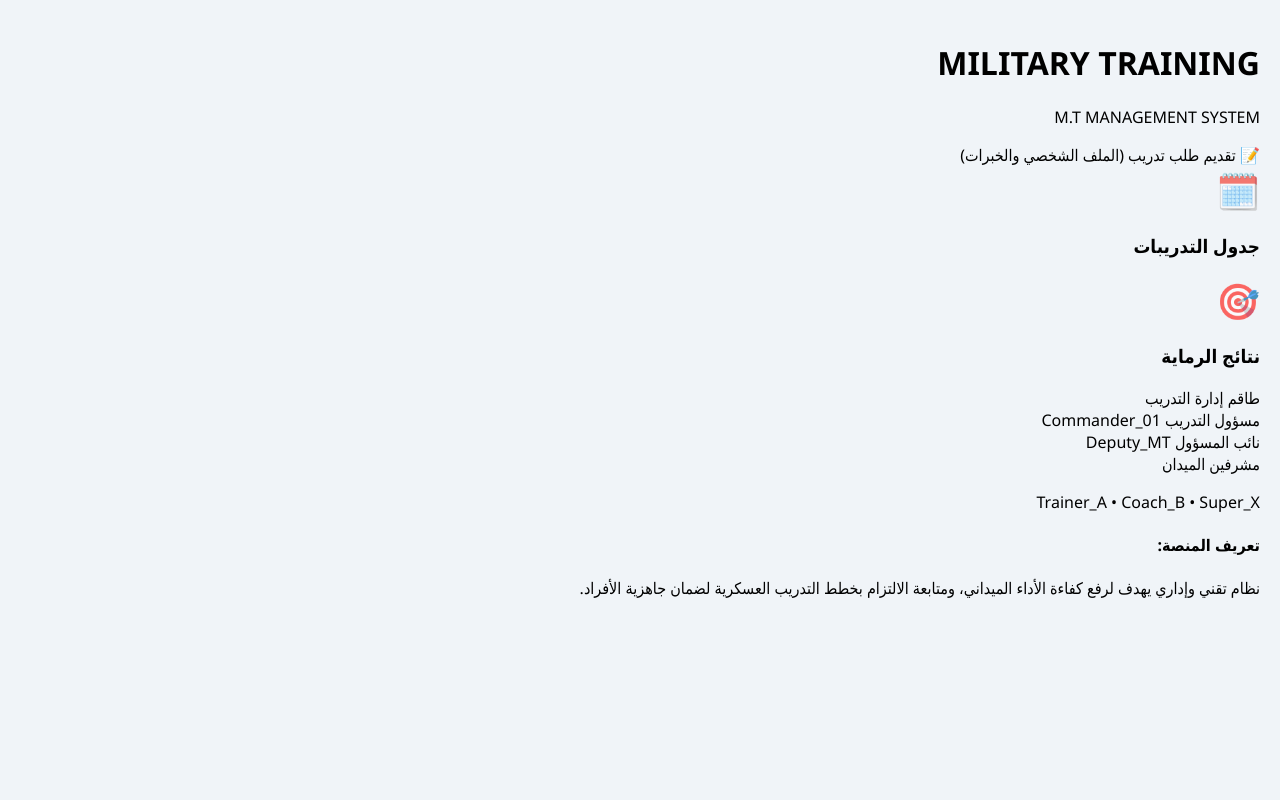
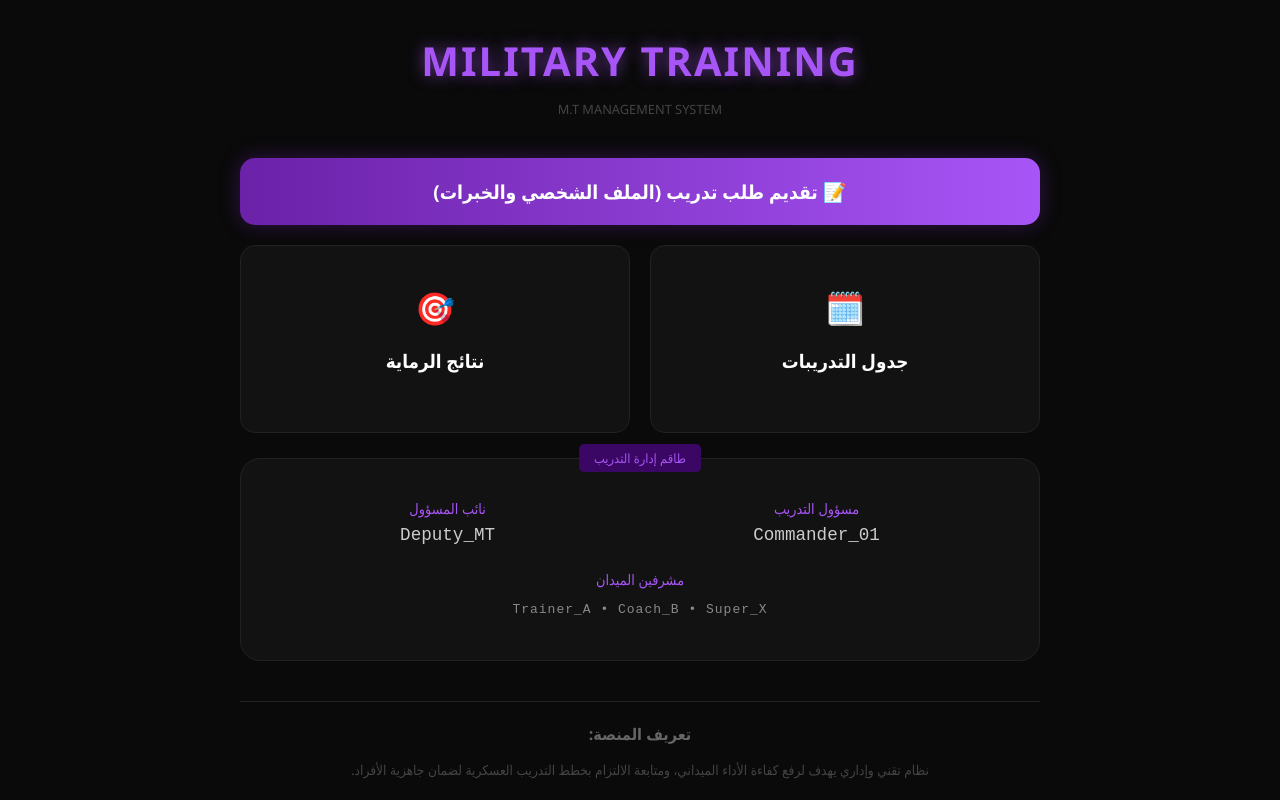
Before and after one commit to nwafh9339-beep/Military-exercises--, a plain HTML site: page index.html in a window 1280 px wide. Drawn offline with Linux system fonts and the light colour scheme.

Commit message:
Update style.css

```diff
--- a/style.css
+++ b/style.css
@@ -1,91 +1,137 @@
 body {
-    font-family: 'Segoe UI', Tahoma, sans-serif;
-    background-color: #f0f4f8; /* خلفية مائلة للأزرق الفاتح جداً */
+    background-color: #0a0a0a;
+    color: white;
+    font-family: 'Segoe UI', Tahoma, Geneva, Verdana, sans-serif;
     margin: 0;
-    padding: 20px;
+    display: flex;
+    justify-content: center;
+    align-items: center;
+    min-height: 100vh;
 }
 
-.container {
-    max-width: 1000px;
-    margin: 0 auto;
+.main-wrapper {
+    width: 90%;
+    max-width: 800px;
     text-align: center;
 }
 
-.main-header {
-    margin-bottom: 40px;
-    padding: 40px;
-    background: linear-gradient(135deg, #1a2a6c, #2a4858); /* تدرج أزرق داكن */
-    color: white;
-    border-radius: 15px;
-    box-shadow: 0 10px 20px rgba(26, 42, 108, 0.2);
+/* العناوين */
+.glow-text {
+    color: #a855f7;
+    font-size: 2.5rem;
+    letter-spacing: 2px;
+    text-shadow: 0 0 15px rgba(168, 85, 247, 0.6);
+    margin-bottom: 5px;
 }
 
-.cards-grid {
-    display: grid;
-    grid-template-columns: repeat(auto-fit, minmax(300px, 1fr));
-    gap: 20px;
+.subtitle {
+    color: #444;
+    font-size: 0.8rem;
+    margin-bottom: 40px;
 }
 
-.card {
-    border-radius: 12px;
-    padding: 25px;
-    color: white;
-    display: flex;
-    justify-content: space-between;
-    align-items: center;
-    text-align: right;
-    transition: all 0.3s ease;
-    box-shadow: 0 4px 15px rgba(0,0,0,0.1);
+/* البطاقة البنفسجية الكبيرة */
+.main-action-card {
+    background: linear-gradient(90deg, #6b21a8, #a855f7);
+    padding: 20px;
+    border-radius: 15px;
+    font-weight: bold;
+    font-size: 1.2rem;
+    cursor: pointer;
+    margin-bottom: 20px;
+    box-shadow: 0 0 20px rgba(107, 33, 168, 0.4);
+    transition: 0.3s;
 }
 
-.card:hover {
-    transform: translateY(-8px);
-    box-shadow: 0 8px 25px rgba(0,0,0,0.15);
+.main-action-card:hover {
+    transform: scale(1.02);
 }
 
-.icon { font-size: 2.2rem; opacity: 0.7; }
-.card h3 { margin: 0; font-size: 1.25rem; font-weight: 600; }
-.card p { margin: 8px 0 0; font-size: 0.85rem; opacity: 0.9; line-height: 1.5; }
-
-/* درجات اللون الأزرق للبطاقات */
-.royal-blue { background-color: #2980b9; border-bottom: 5px solid #2471a3; }
-.navy-blue  { background-color: #2c3e50; border-bottom: 5px solid #1a252f; }
-.sky-blue   { background-color: #3498db; border-bottom: 5px solid #2980b9; }
-.deep-blue  { background-color: #1a5276; border-bottom: 5px solid #154360; }
-.ocean-blue { background-color: #21618c; border-bottom: 5px solid #1b4f72; }
-.steel-blue { background-color: #5d6d7e; border-bottom: 5px solid #4d5656; }
-
-/* قائمة المدربين */
-.officers-section { margin-top: 50px; }
-.notice { font-weight: bold; margin-bottom: 20px; color: #2c3e50; }
-
-.officer-list {
-    background: white;
-    border-radius: 12px;
-    box-shadow: 0 5px 15px rgba(0,0,0,0.05);
-    border: 1px solid #d6e0ea;
+/* البطاقات الصغيرة */
+.secondary-cards {
+    display: grid;
+    grid-template-columns: 1fr 1fr;
+    gap: 20px;
+    margin-bottom: 25px;
 }
 
-.officer-item {
-    display: flex;
-    justify-content: space-between;
-    align-items: center;
-    padding: 20px 30px;
-    border-bottom: 1px solid #edf2f7;
+.small-card {
+    background-color: #121212;
+    border: 1px solid #222;
+    padding: 40px 20px;
+    border-radius: 15px;
+    cursor: pointer;
+    transition: 0.3s;
 }
 
-.officer-item:last-child { border-bottom: none; }
+.small-card:hover {
+    border-color: #a855f7;
+    background-color: #181818;
+}
 
-.officer-info h4 { margin: 0; color: #1a2a6c; }
-.officer-info span { color: #5d6d7e; font-size: 0.85em; }
+.small-card .icon {
+    font-size: 2rem;
+    margin-bottom: 15px;
+}
 
-.avatar {
-    width: 45px;
-    height: 45px;
-    background: #e6eef5;
-    color: #2980b9;
-    border-radius: 50%;
+/* صندوق الإدارة */
+.management-box {
+    background-color: #121212;
+    border: 1px solid #222;
+    border-radius: 20px;
+    padding: 30px;
+    position: relative;
+}
+
+.tag {
+    background-color: #3b0764;
+    color: #a855f7;
+    display: inline-block;
+    padding: 5px 15px;
+    border-radius: 5px;
+    font-size: 0.8rem;
+    position: absolute;
+    top: -15px;
+    left: 50%;
+    transform: translateX(-50%);
+}
+
+.management-grid {
     display: flex;
-    align-items: center;
-    justify-content: center;
+    justify-content: space-around;
+    margin-bottom: 25px;
+    margin-top: 10px;
 }
+
+.role {
+    display: block;
+    color: #a855f7;
+    font-size: 0.9rem;
+    margin-bottom: 5px;
+}
+
+.name {
+    color: #ccc;
+    font-family: monospace;
+    font-size: 1.1rem;
+}
+
+.staff-names {
+    color: #888;
+    font-family: monospace;
+    letter-spacing: 1px;
+}
+
+/* التذييل */
+footer {
+    margin-top: 40px;
+}
+
+.divider {
+    height: 1px;
+    background: #222;
+    margin-bottom: 20px;
+}
+
+footer h4 { color: #666; margin-bottom: 5px; }
+footer p { color: #444; font-size: 0.85rem; line-height: 1.6; }
```
